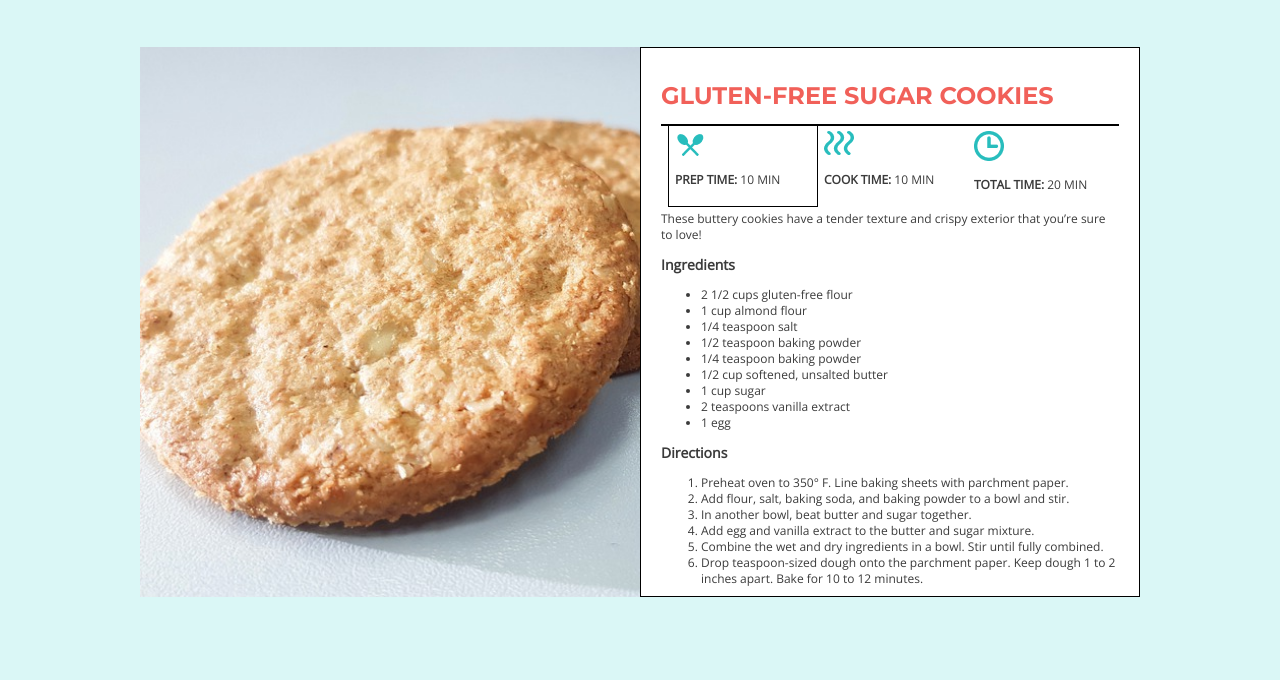
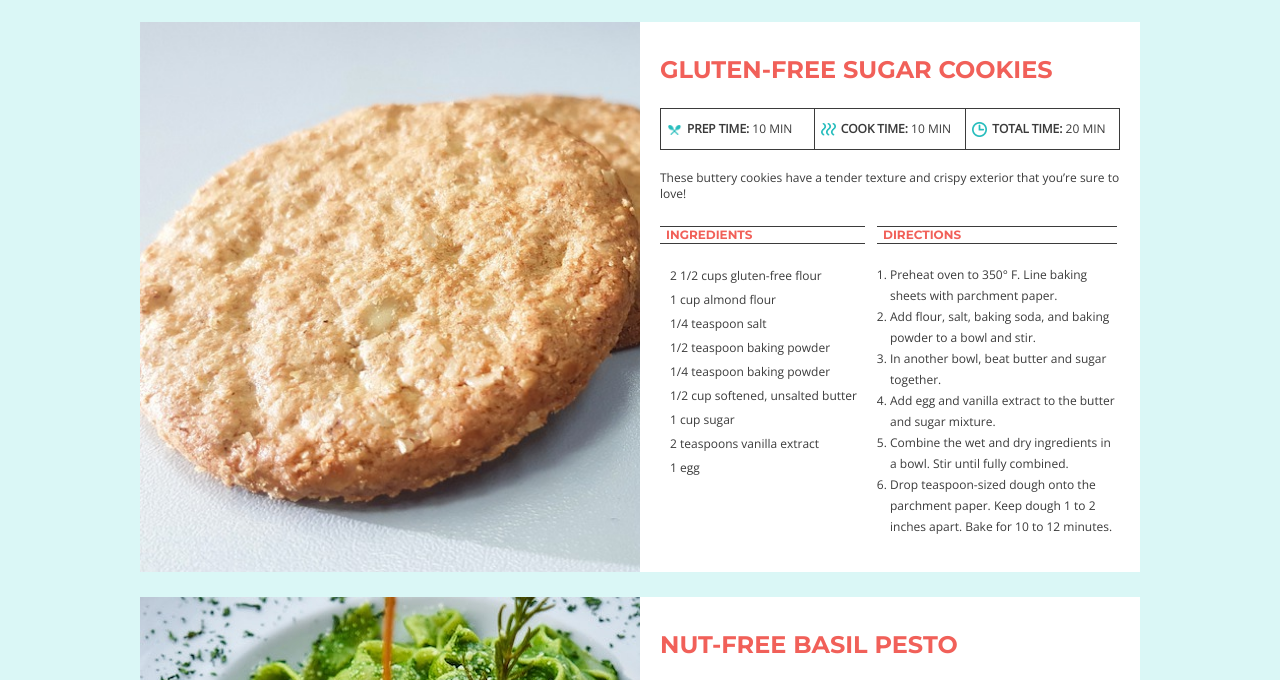
Before and after one commit to lindbergh27/recipes, a plain HTML site: page index.html in a window 1280 px wide. Shown: the part 99-779 px from the top of the page. Drawn offline with nearby package versions, Linux system fonts and the light colour scheme.

Commit message:
final working version of website

```diff
--- a/css/style.css
+++ b/css/style.css
@@ -28,6 +28,7 @@ h2 {
 	font-weight: bold;
 	text-transform: uppercase;
 	color: #F16059;
+    padding-bottom: 10px;
 }
 
 header img {
@@ -40,8 +41,8 @@ main {
 }
 
 .card {
-    margin: 50px 0 50px 0;
-    height: 800px;
+    margin: 25px 0;
+    /*** height: 550px;***/
     overflow: auto;
 }
 
@@ -56,9 +57,9 @@ main {
     padding: 20px;
     width: 500px;
     height: 550px;
-    background-color: white;
-    border: 1px solid black;
+    background-color: #ffffff;
     box-sizing: border-box;
+    overflow: auto;
 }
 #cookies .image {
     background-image: url("../img/gluten-free-sugar-cookies.jpg");
@@ -75,29 +76,86 @@ main {
     background-size: cover;
 }
 .time {
-    margin-bottom: 5px;
-    /** border-bottom: 1px solid #3B3B3B; **/
-    border: 1px solid black;
-    /*** float: left; ***/
+    margin-bottom: 20px;
+    border-width: 1px;
+    border-style: solid;
+    border-color: #3B3B3B;
+    overflow: auto;
+}
+
+.time div {
+    float: left;
+}
+
+.prep, .cook, .total {
     padding-left: 6px;
+    width: 33.3333%;
     box-sizing: border-box;
 }
-.time-details {
-    overflow: auto;
-    text-transform: uppercase;
-}
-.prep, .cook, .total {
-    float: left;
-    padding: 6px;
-    /**width: 50px; ***/
-    width: 33.3333%;
-    display: inline-block;
-    box-sizing: border-box;
+
+.cook {
+    border-width: 0 1px;
+    border-style: solid;
+    border-color: #3B3B3B;
 }
 .description {
     clear: both;
 }
 
-.prep {
-    border: 1px solid black;
+.time img {
+    margin-right: 5px;
+    vertical-align: middle;
+    width: 15px;
+    height: auto;
+    /***padding: 5px;***/
+
 }
+
+.time-details {
+    display: inline-block;
+    /*** vertical-align: middle;***/
+    padding-right: 0px;
+    /***overflow: auto;***/
+    text-transform: uppercase;
+}
+
+.columns{
+    overflow: auto;
+}
+
+.directions {
+    float: left;
+    width: 240px;
+}
+
+.ingredients {
+    float: left;
+    width: 205px;
+    margin-right: 12px;
+}
+h3 {
+	font-family: 'Montserrat', sans-serif;
+	font-size: 12px;
+	font-weight: bold;
+	text-transform: uppercase;
+	color: #F16059;
+    padding-left: 6px;
+    padding-right: 20px;
+}
+h3 {
+    margin-bottom: 20px;
+    border-width: 1px 0;
+    border-style: solid;
+    border-color: #3B3B3B;
+    overflow: auto;
+}
+.ingredients ul {
+    padding-left: 10px;
+    line-height: 24px;
+    list-style-type: square;
+}
+
+.directions ol {
+    padding-left: 13px;
+    line-height: 21px;
+}
```
